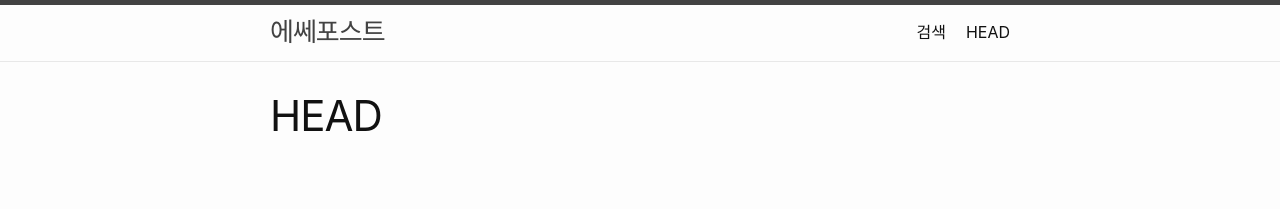
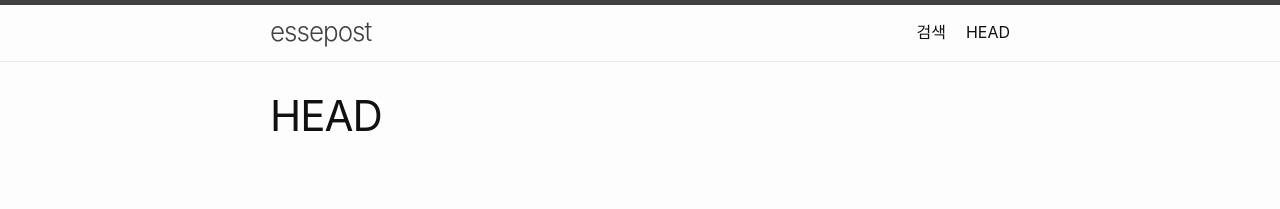
Before and after one commit to deepseabolt/first-web, a Jekyll site: the page built from History.markdown, in a window 1280 px wide and 900 px high. Shown: the top 209 px of the window. Built offline with Jekyll 4.4.1, drawn with Linux system fonts in a browser that asks for light colours; nearby versions of some CDN libraries; our own code applies the rules of GitHub Pages for plain Markdown files.

Commit message:
why not4

```diff
--- a/_config.yml
+++ b/_config.yml
@@ -1,4 +1,4 @@
-title: 에쎄포스트
+title: essepost
 author:
   name: essepost
   email: deepseabolt@gmail.com
```
